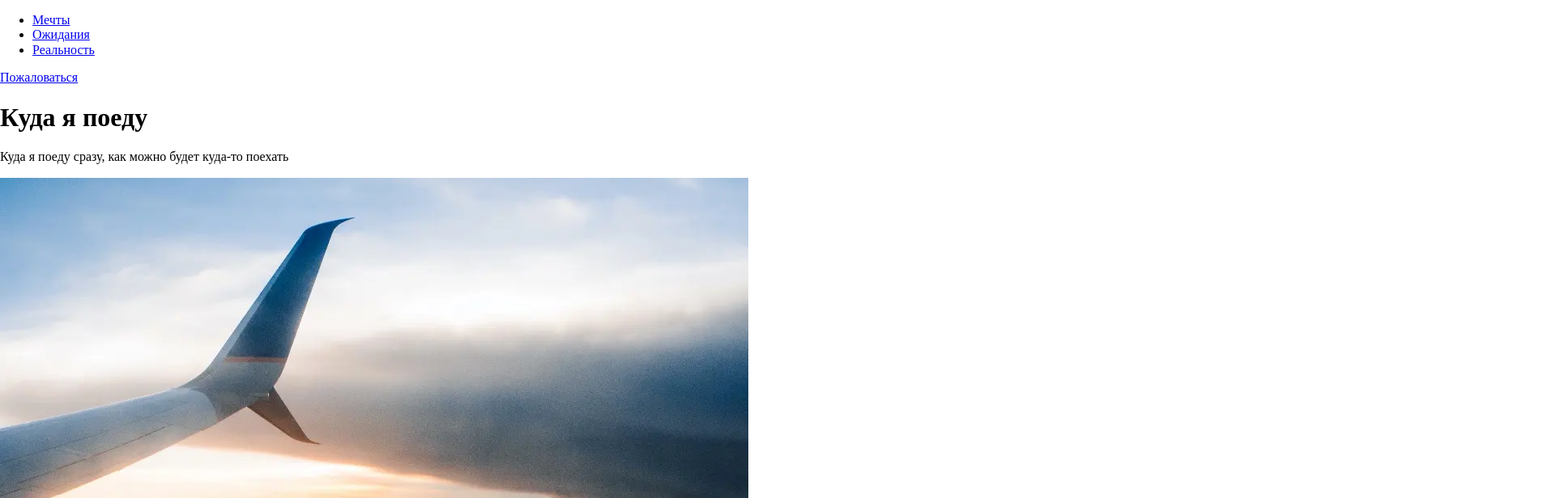
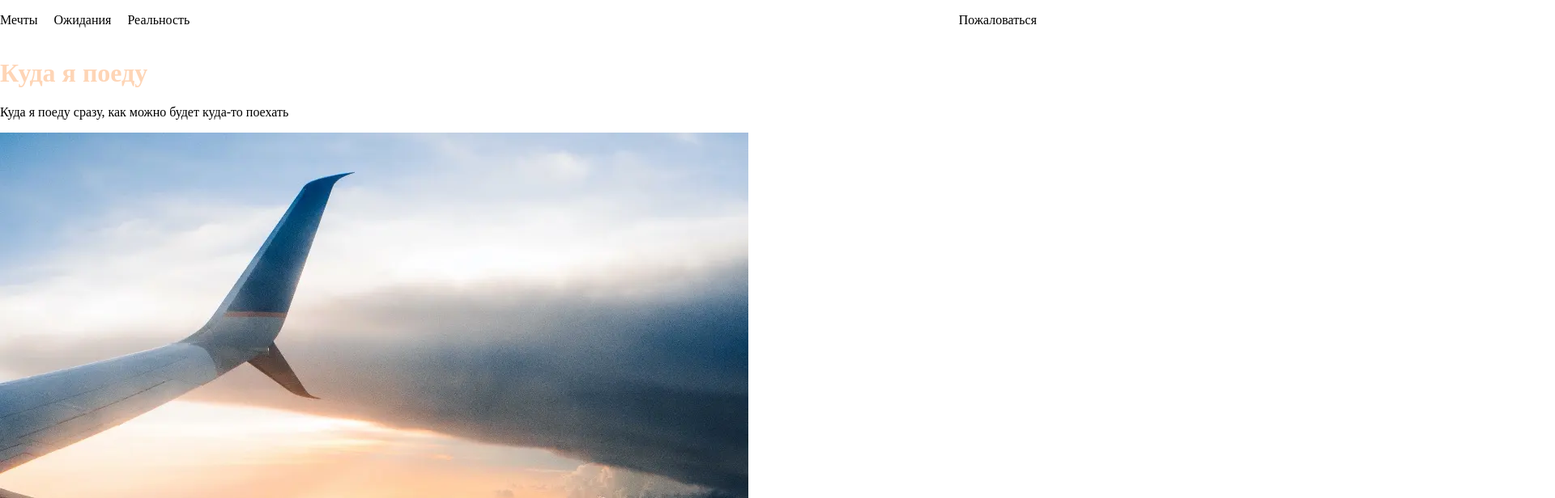
Before and after one commit to Nikolay-Shirokov/kuda-ya-poedu, a plain HTML site: page index.html in a window 1280 px wide. Shown: the top 616 px of the page at 81% size, 1920 px wide, since content can reach past the window. Drawn offline with Linux system fonts and the light colour scheme.

Commit message:
Разметка блок Header

```diff
--- a/blocks/dreams/dreams.css
+++ b/blocks/dreams/dreams.css
@@ -1,3 +1,3 @@
 .dreams {
-
+  background-color: #f2f2f2;
 }
--- a/blocks/footer/footer.css
+++ b/blocks/footer/footer.css
@@ -1,3 +1,3 @@
 .footer {
-
+  background-color: #fecea9;
 }
--- a/blocks/header/__links/header__links.css
+++ b/blocks/header/__links/header__links.css
@@ -1,3 +1,5 @@
 .header__links {
-
+  display: flex;
+  gap: 20px;
+  width: 60%;
 }
--- a/blocks/header/header.css
+++ b/blocks/header/header.css
@@ -1,3 +1,5 @@
 .header {
-
+  display: flex;
+  justify-content: space-between;
+  align-items: center;
 }
--- a/blocks/link/link.css
+++ b/blocks/link/link.css
@@ -1,3 +1,9 @@
 .link {
+  color: black;
+  text-decoration: none;
+  transition: color .5s linear;
+}
 
+.link:hover {
+  color: brown;
 }
--- a/blocks/page/__list-reset/page__list-reset.css
+++ /dev/null
@@ -1,3 +0,0 @@
-.page__list-reset {
-
-}
--- /dev/null
+++ b/blocks/root/__list-reset/root__list-reset.css
@@ -0,0 +1,4 @@
+.root__list-reset {
+  list-style-type: none;
+  padding: 0;
+}
--- /dev/null
+++ b/blocks/subtitle/subtitle.css
@@ -0,0 +1,3 @@
+.subtitle {
+
+}
--- /dev/null
+++ b/blocks/title/title.css
@@ -0,0 +1,3 @@
+.title {
+  color: #fed5b6;
+}
--- a/index.html
+++ b/index.html
@@ -6,15 +6,14 @@
   <meta name="viewport" content="width=device-width, initial-scale=1.0">
   <link rel="stylesheet" href="./pages/index.css">
   <link rel="icon" href="./images/travel.svg" type="image/svg+xml">
-  <!-- <link rel="stylesheet" href="./vendor/borders.css"> -->
+  <link rel="stylesheet" href="./vendor/borders.css">
   <title>Куда я поеду</title>
 </head>
 
 <body class="root">
   <header class="header">
     <nav>
-      <ul class="header__links page__list-reset">
-        <!-- <a href="" class="link"></a> -->
+      <ul class="header__links root__list-reset">
         <li><a href="#" class="header__link link">Мечты</a></li>
         <li><a href="#" class="header__link link">Ожидания</a></li>
         <li><a href="#" class="header__link link">Реальность</a></li>
@@ -24,12 +23,12 @@
   </header>
   <main>
     <section class="intro">
-      <h1 class="intro__title">Куда я поеду</h1>
-      <p class="intro__subtitle">Куда я поеду сразу, как можно будет куда-то поехать</p>
+      <h1 class="intro__title title">Куда я поеду</h1>
+      <p class="intro__subtitle subtitle">Куда я поеду сразу, как можно будет куда-то поехать</p>
       <img src="./images/intro/intro-image.webp" alt="Вид над облаками из иллюминатора, везущего на отдых, самолета"
         class="intro__image">
     </section>
-    <ul class="dreams page__list-reset">
+    <ul class="dreams root__list-reset">
       <li class="dream">
         <img src="./images/dreams/dreams-forest.webp" alt="Спадающие потоки водопада, затерянного в лесу"
           class="dream__image">
@@ -68,7 +67,7 @@
     <section class="people">
       <h2 class="people__title">Люди</h2>
       <p class="people__subtitle">Что говорят и говорили люди о путешествиях</p>
-      <ul class="people__quotes page__list-reset">
+      <ul class="people__quotes root__list-reset">
         <li>
           <figure>
             <figcaption class="people__quote-caption">Иван Бунин</figcaption>
--- a/pages/index.css
+++ b/pages/index.css
@@ -1,11 +1,15 @@
 @import url(../vendor/normalize.css);
 
 @import url(../blocks/root/root.css);
+@import url(../blocks/root/__list-reset/root__list-reset.css);
+
+@import url(../blocks/link/link.css);
+
+@import url(../blocks/title/title.css);
+@import url(../blocks/subtitle/subtitle.css);
 
 @import url(../blocks/header/header.css);
 @import url(../blocks/header/__links/header__links.css);
-@import url(../blocks/page/__list-reset/page__list-reset.css);
-@import url(../blocks/link/link.css);
 @import url(../blocks/header/__link/header__link.css);
 @import url(../blocks/header/__user-link/header__user-link.css);
 @import url(../blocks/intro/intro.css);
```
